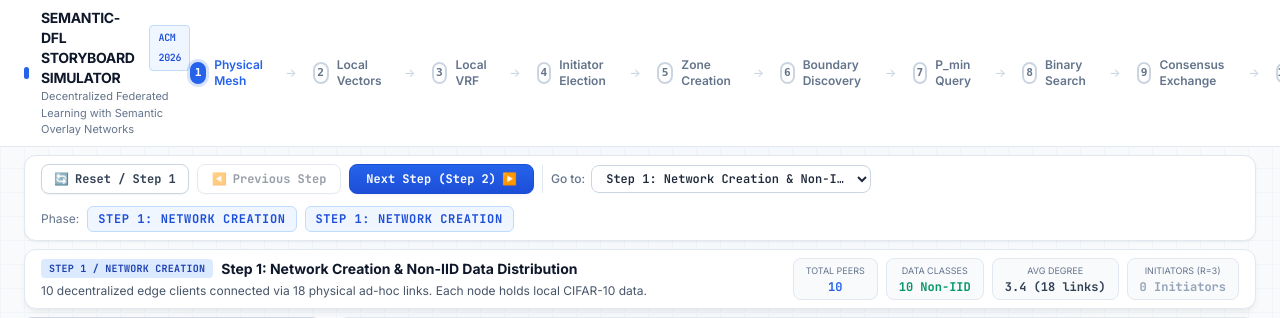
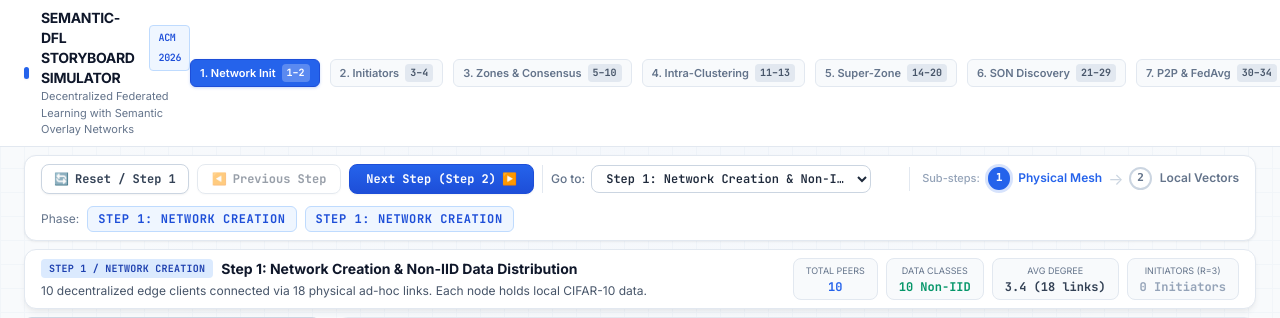
Before and after one commit to khastkhodaei/SemanticVisual, a FastAPI app: page / in a window 1280 px wide. Shown: the top 318 px of the page. Run offline with FastAPI, Linux system fonts and the light colour scheme; some libraries are stand-ins or nearby versions.

Commit message:
feat(navigation): group 34 simulation steps into hierarchical protocol phases (fixes #8)

```diff
--- a/frontend/static/style.css
+++ b/frontend/static/style.css
@@ -685,3 +685,70 @@ body {
   border-color: #3b82f6;
   box-shadow: 0 0 0 2px rgba(59, 130, 246, 0.2);
 }
+
+/* Hierarchical Protocol Phase Navigation Tabs */
+#phaseNav {
+  display: flex;
+  align-items: center;
+  gap: 4px;
+}
+
+.phase-tab {
+  display: inline-flex;
+  align-items: center;
+  gap: 6px;
+  padding: 4px 9px;
+  border-radius: 6px;
+  font-size: 11px;
+  font-weight: 600;
+  color: #64748b;
+  background: #f8fafc;
+  border: 1px solid #e2e8f0;
+  cursor: pointer;
+  transition: all 0.15s ease-in-out;
+  white-space: nowrap;
+}
+
+.phase-tab:hover {
+  background: #eff6ff;
+  color: #1d4ed8;
+  border-color: #bfdbfe;
+}
+
+.phase-tab.active {
+  background: #2563eb;
+  color: #ffffff;
+  border-color: #1d4ed8;
+  box-shadow: 0 1px 3px rgba(37, 99, 235, 0.25);
+}
+
+.phase-tab .phase-badge-pill {
+  font-size: 10px;
+  font-family: var(--font-mono);
+  font-weight: 700;
+  padding: 1px 5px;
+  border-radius: 4px;
+  background: #e2e8f0;
+  color: #475569;
+  transition: all 0.15s ease-in-out;
+}
+
+.phase-tab.active .phase-badge-pill {
+  background: rgba(255, 255, 255, 0.25);
+  color: #ffffff;
+}
+
+/* Sub-step Scrubber within Action Controls */
+.substep-scrubber {
+  transition: all 0.2s ease-in-out;
+}
+
+.phase-substeps {
+  display: flex;
+  align-items: center;
+  gap: 6px;
+}
+
+.phase-substeps.hidden {
+  display: none !important;
+}
--- a/frontend/templates/index.html
+++ b/frontend/templates/index.html
@@ -74,177 +74,36 @@
       </div>
     </div>
 
-    <!-- Stepper Indicator -->
-    <nav aria-label="Step progress" class="hidden md:flex items-center space-x-4 text-xs font-medium">
-      <div id="stepNav1" class="step-item active cursor-pointer" title="Jump to Step 1">
-        <span class="step-bubble">1</span>
-        <span>Physical Mesh</span>
-      </div>
-      <span class="text-slate-300">→</span>
-      <div id="stepNav2" class="step-item cursor-pointer" title="Jump to Step 2">
-        <span class="step-bubble">2</span>
-        <span>Local Vectors</span>
-      </div>
-      <span class="text-slate-300">→</span>
-      <div id="stepNav3" class="step-item cursor-pointer" title="Jump to Step 3">
-        <span class="step-bubble">3</span>
-        <span>Local VRF</span>
-      </div>
-      <span class="text-slate-300">→</span>
-      <div id="stepNav4" class="step-item cursor-pointer" title="Jump to Step 4">
-        <span class="step-bubble">4</span>
-        <span>Initiator Election</span>
-      </div>
-      <span class="text-slate-300">→</span>
-      <div id="stepNav5" class="step-item cursor-pointer" title="Jump to Step 5">
-        <span class="step-bubble">5</span>
-        <span>Zone Creation</span>
-      </div>
-      <span class="text-slate-300">→</span>
-      <div id="stepNav6" class="step-item cursor-pointer" title="Jump to Step 6">
-        <span class="step-bubble">6</span>
-        <span>Boundary Discovery</span>
-      </div>
-      <span class="text-slate-300">→</span>
-      <div id="stepNav7" class="step-item cursor-pointer" title="Jump to Step 7">
-        <span class="step-bubble">7</span>
-        <span>P_min Query</span>
-      </div>
-      <span class="text-slate-300">→</span>
-      <div id="stepNav8" class="step-item cursor-pointer" title="Jump to Step 8">
-        <span class="step-bubble">8</span>
-        <span>Binary Search</span>
-      </div>
-      <span class="text-slate-300">→</span>
-      <div id="stepNav9" class="step-item cursor-pointer" title="Jump to Step 9">
-        <span class="step-bubble">9</span>
-        <span>Consensus Exchange</span>
-      </div>
-      <span class="text-slate-300">→</span>
-      <div id="stepNav10" class="step-item cursor-pointer" title="Jump to Step 10">
-        <span class="step-bubble">10</span>
-        <span>Order Extract</span>
-      </div>
-      <span class="text-slate-300">→</span>
-      <div id="stepNav11" class="step-item cursor-pointer" title="Jump to Step 11">
-        <span class="step-bubble">11</span>
-        <span>Signatures</span>
-      </div>
-      <span class="text-slate-300">→</span>
-      <div id="stepNav12" class="step-item cursor-pointer" title="Jump to Step 12">
-        <span class="step-bubble">12</span>
-        <span>Clustering</span>
-      </div>
-      <span class="text-slate-300">→</span>
-      <div id="stepNav13" class="step-item cursor-pointer" title="Jump to Step 13">
-        <span class="step-bubble">13</span>
-        <span>Exemplars</span>
-      </div>
-      <span class="text-slate-300">→</span>
-      <div id="stepNav14" class="step-item cursor-pointer" title="Jump to Step 14">
-        <span class="step-bubble">14</span>
-        <span>Super-Zone</span>
-      </div>
-      <span class="text-slate-300">→</span>
-      <div id="stepNav15" class="step-item cursor-pointer" title="Jump to Step 15">
-        <span class="step-bubble">15</span>
-        <span>Catalog Query</span>
-      </div>
-      <span class="text-slate-300">→</span>
-      <div id="stepNav16" class="step-item cursor-pointer" title="Jump to Step 16">
-        <span class="step-bubble">16</span>
-        <span>Global Catalog</span>
-      </div>
-      <span class="text-slate-300">→</span>
-      <div id="stepNav17" class="step-item cursor-pointer" title="Jump to Step 17">
-        <span class="step-bubble">17</span>
-        <span>Super-Clusters</span>
-      </div>
-      <span class="text-slate-300">→</span>
-      <div id="stepNav18" class="step-item cursor-pointer" title="Jump to Step 18: Super-Zone Directives Dispatch">
-        <span class="step-bubble">18</span>
-        <span>Super-Zone Directives</span>
-      </div>
-      <span class="text-slate-300">→</span>
-      <div id="stepNav19" class="step-item cursor-pointer" title="Jump to Step 19: Intra-Zone Super-Peer Designation & Exemplar Hierarchical Binding">
-        <span class="step-bubble">19</span>
-        <span>Intra-Zone Bindings</span>
-      </div>
-      <span class="text-slate-300">→</span>
-      <div id="stepNav20" class="step-item cursor-pointer" title="Jump to Step 20: Semantic Overlay Network (SON) Logical Topology Formation">
-        <span class="step-bubble">20</span>
-        <span>Semantic Overlay</span>
-      </div>
-      <span class="text-slate-300">→</span>
-      <div id="stepNav21" class="step-item cursor-pointer" title="Jump to Step 21: Local Model Parameter Pruning & Sparse Weight Extraction (P = 3)">
-        <span class="step-bubble">21</span>
-        <span>Sparse Pruning</span>
-      </div>
-      <span class="text-slate-300">→</span>
-      <div id="stepNav22" class="step-item cursor-pointer" title="Jump to Step 22: Hierarchical Semantic Peer Search & Discovery Query">
-        <span class="step-bubble">22</span>
-        <span>Peer Discovery</span>
-      </div>
-      <span class="text-slate-300">→</span>
-      <div id="stepNav23" class="step-item cursor-pointer" title="Jump to Step 23: Super-Peer Semantic Query Routing to Cluster Exemplars">
-        <span class="step-bubble">23</span>
-        <span>Downward Routing</span>
-      </div>
-      <span class="text-slate-300">→</span>
-      <div id="stepNav24" class="step-item cursor-pointer" title="Jump to Step 24: Cluster Exemplar Forwarding to Leaf Members (Tier 2 -> Tier 1)">
-        <span class="step-bubble">24</span>
-        <span>Leaf Dispatch</span>
-      </div>
-      <span class="text-slate-300">→</span>
-      <div id="stepNav25" class="step-item cursor-pointer" title="Jump to Step 25: Local Semantic Cosine Similarity Evaluation">
-        <span class="step-bubble">25</span>
-        <span>Cosine Sim</span>
-      </div>
-      <span class="text-slate-300">→</span>
-      <div id="stepNav26" class="step-item cursor-pointer" title="Jump to Step 26: Upward Similarity Score Reporting to Cluster Exemplars">
-        <span class="step-bubble">26</span>
-        <span>Score Reporting</span>
-      </div>
-      <span class="text-slate-300">→</span>
-      <div id="stepNav27" class="step-item cursor-pointer" title="Jump to Step 27: Exemplar Similarity Ranking & Upward Dispatch to Super-Peers">
-        <span class="step-bubble">27</span>
-        <span>Rank Dispatch</span>
-      </div>
-      <span class="text-slate-300">→</span>
-      <div id="stepNav28" class="step-item cursor-pointer" title="Jump to Step 28: Global Super-Peer Cross-Cluster Similarity Consolidation">
-        <span class="step-bubble">28</span>
-        <span>Consolidation</span>
-      </div>
-      <span class="text-slate-300">→</span>
-      <div id="stepNav29" class="step-item cursor-pointer" title="Jump to Step 29: Top-K Partner Match Delivery to Requesting Clients (K = 2)">
-        <span class="step-bubble">29</span>
-        <span>Top-K Delivery</span>
-      </div>
-      <span class="text-slate-300">→</span>
-      <div id="stepNav30" class="step-item cursor-pointer" title="Jump to Step 30: Pull-Based P2P Model Request Dispatch (REQ_MODEL_WEIGHTS)">
-        <span class="step-bubble">30</span>
-        <span>Model Request</span>
-      </div>
-      <span class="text-slate-300">→</span>
-      <div id="stepNav31" class="step-item cursor-pointer" title="Jump to Step 31: Sparse Parameter Delivery & Local Buffer Ingestion (REP_MODEL_WEIGHTS)">
-        <span class="step-bubble">31</span>
-        <span>Buffer Ingest</span>
-      </div>
-      <span class="text-slate-300">→</span>
-      <div id="stepNav32" class="step-item cursor-pointer" title="Jump to Step 32: Reference Model Construction & Similarity Weight Alignment">
-        <span class="step-bubble">32</span>
-        <span>Ref Model</span>
-      </div>
-      <span class="text-slate-300">→</span>
-      <div id="stepNav33" class="step-item cursor-pointer" title="Jump to Step 33: Local Model Aggregation (FedAvg) & Convergence Commitment">
-        <span class="step-bubble">33</span>
-        <span>FedAvg</span>
-      </div>
-      <span class="text-slate-300">→</span>
-      <div id="stepNav34" class="step-item cursor-pointer" title="Jump to Step 34: Round 1 Finalization, System Benchmarks & Next-Epoch Transition">
-        <span class="step-bubble">34</span>
-        <span>Audit / Final</span>
-      </div>
+    <!-- Top-Level Protocol Phases (7 Phases) -->
+    <nav id="phaseNav" aria-label="Protocol phases" class="hidden md:flex items-center space-x-1.5 text-xs font-medium">
+      <button id="phaseTab1" class="phase-tab active" data-phase="1" title="Phase 1: Network Initialization (Steps 1–2)">
+        <span class="phase-label">1. Network Init</span>
+        <span class="phase-badge-pill">1–2</span>
+      </button>
+      <button id="phaseTab2" class="phase-tab" data-phase="2" title="Phase 2: Initiator Selection (Steps 3–4)">
+        <span class="phase-label">2. Initiators</span>
+        <span class="phase-badge-pill">3–4</span>
+      </button>
+      <button id="phaseTab3" class="phase-tab" data-phase="3" title="Phase 3: Zone Formation & Parameter Consensus (Steps 5–10)">
+        <span class="phase-label">3. Zones & Consensus</span>
+        <span class="phase-badge-pill">5–10</span>
+      </button>
+      <button id="phaseTab4" class="phase-tab" data-phase="4" title="Phase 4: Intra-Zone Clustering (Steps 11–13)">
+        <span class="phase-label">4. Intra-Clustering</span>
+        <span class="phase-badge-pill">11–13</span>
+      </button>
+      <button id="phaseTab5" class="phase-tab" data-phase="5" title="Phase 5: Super-Zone Formation (Steps 14–20)">
+        <span class="phase-label">5. Super-Zone</span>
+        <span class="phase-badge-pill">14–20</span>
+      </button>
+      <button id="phaseTab6" class="phase-tab" data-phase="6" title="Phase 6: Search & Discovery in SON (Steps 21–29)">
+        <span class="phase-label">6. SON Discovery</span>
+        <span class="phase-badge-pill">21–29</span>
+      </button>
+      <button id="phaseTab7" class="phase-tab" data-phase="7" title="Phase 7: P2P Model Exchange & Federated Aggregation (Steps 30–34)">
+        <span class="phase-label">7. P2P & FedAvg</span>
+        <span class="phase-badge-pill">30–34</span>
+      </button>
     </nav>
 
     <!-- Session Badge -->
@@ -279,6 +138,86 @@
           <select id="stepJumpSelect" class="step-jump-dropdown text-xs font-mono font-semibold bg-white border border-slate-300 rounded-lg px-2.5 py-1 text-slate-800 focus:outline-none focus:ring-2 focus:ring-blue-500 shadow-2xs cursor-pointer" title="Directly jump to any step">
             <!-- Dynamically populated from Step 1 to TOTAL_STEPS -->
           </select>
+        </div>
+      </div>
+
+      <!-- Sub-Step Scrubber nested under active Phase -->
+      <div id="subStepScrubber" class="substep-scrubber hidden lg:flex items-center gap-2 border-l border-slate-200 pl-3">
+        <span class="text-[11px] font-sans text-slate-400 font-medium">Sub-steps:</span>
+        <div id="phaseSubSteps1" class="phase-substeps flex items-center gap-1.5">
+          <div id="stepNav1" class="step-item active cursor-pointer" title="Jump to Step 1: Network Creation"><span class="step-bubble">1</span><span>Physical Mesh</span></div>
+          <span class="text-slate-300">→</span>
+          <div id="stepNav2" class="step-item cursor-pointer" title="Jump to Step 2: Local Vectors"><span class="step-bubble">2</span><span>Local Vectors</span></div>
+        </div>
+        <div id="phaseSubSteps2" class="phase-substeps hidden items-center gap-1.5">
+          <div id="stepNav3" class="step-item cursor-pointer" title="Jump to Step 3: Local VRF"><span class="step-bubble">3</span><span>Local VRF</span></div>
+          <span class="text-slate-300">→</span>
+          <div id="stepNav4" class="step-item cursor-pointer" title="Jump to Step 4: Initiator Election"><span class="step-bubble">4</span><span>Initiator Election</span></div>
+        </div>
+        <div id="phaseSubSteps3" class="phase-substeps hidden items-center gap-1.5">
+          <div id="stepNav5" class="step-item cursor-pointer" title="Jump to Step 5: Zone Creation"><span class="step-bubble">5</span><span>Zone PROBE</span></div>
+          <span class="text-slate-300">→</span>
+          <div id="stepNav6" class="step-item cursor-pointer" title="Jump to Step 6: Boundary Discovery"><span class="step-bubble">6</span><span>Boundary Discovery</span></div>
+          <span class="text-slate-300">→</span>
+          <div id="stepNav7" class="step-item cursor-pointer" title="Jump to Step 7: P_min Query"><span class="step-bubble">7</span><span>P_min Query</span></div>
+          <span class="text-slate-300">→</span>
+          <div id="stepNav8" class="step-item cursor-pointer" title="Jump to Step 8: Binary Search"><span class="step-bubble">8</span><span>Binary Search</span></div>
+          <span class="text-slate-300">→</span>
+          <div id="stepNav9" class="step-item cursor-pointer" title="Jump to Step 9: Quantile Consensus"><span class="step-bubble">9</span><span>Consensus</span></div>
+          <span class="text-slate-300">→</span>
+          <div id="stepNav10" class="step-item cursor-pointer" title="Jump to Step 10: ORDER_EXTRACT"><span class="step-bubble">10</span><span>Extract (P=3)</span></div>
+        </div>
+        <div id="phaseSubSteps4" class="phase-substeps hidden items-center gap-1.5">
+          <div id="stepNav11" class="step-item cursor-pointer" title="Jump to Step 11: Top-P Signatures"><span class="step-bubble">11</span><span>Signatures</span></div>
+          <span class="text-slate-300">→</span>
+          <div id="stepNav12" class="step-item cursor-pointer" title="Jump to Step 12: AP Clustering"><span class="step-bubble">12</span><span>AP Clustering</span></div>
+          <span class="text-slate-300">→</span>
+          <div id="stepNav13" class="step-item cursor-pointer" title="Jump to Step 13: Exemplar Assignment"><span class="step-bubble">13</span><span>Exemplars</span></div>
+        </div>
+        <div id="phaseSubSteps5" class="phase-substeps hidden items-center gap-1.5">
+          <div id="stepNav14" class="step-item cursor-pointer" title="Jump to Step 14: Top-Level Initiator Election"><span class="step-bubble">14</span><span>Super-Zone</span></div>
+          <span class="text-slate-300">→</span>
+          <div id="stepNav15" class="step-item cursor-pointer" title="Jump to Step 15: Catalog Query Dispatch"><span class="step-bubble">15</span><span>Catalog Query</span></div>
+          <span class="text-slate-300">→</span>
+          <div id="stepNav16" class="step-item cursor-pointer" title="Jump to Step 16: Zone Catalog Response"><span class="step-bubble">16</span><span>Catalog Response</span></div>
+          <span class="text-slate-300">→</span>
+          <div id="stepNav17" class="step-item cursor-pointer" title="Jump to Step 17: Super-Cluster Formation"><span class="step-bubble">17</span><span>Super-Clusters</span></div>
+          <span class="text-slate-300">→</span>
+          <div id="stepNav18" class="step-item cursor-pointer" title="Jump to Step 18: Super-Zone Directives"><span class="step-bubble">18</span><span>Directives</span></div>
+          <span class="text-slate-300">→</span>
+          <div id="stepNav19" class="step-item cursor-pointer" title="Jump to Step 19: Super-Peer Binding"><span class="step-bubble">19</span><span>Super-Peer</span></div>
+          <span class="text-slate-300">→</span>
+          <div id="stepNav20" class="step-item cursor-pointer" title="Jump to Step 20: SON Dual-View"><span class="step-bubble">20</span><span>SON Dual-View</span></div>
+        </div>
+        <div id="phaseSubSteps6" class="phase-substeps hidden items-center gap-1.5">
+          <div id="stepNav21" class="step-item cursor-pointer" title="Jump to Step 21: Sparsification"><span class="step-bubble">21</span><span>Sparsify</span></div>
+          <span class="text-slate-300">→</span>
+          <div id="stepNav22" class="step-item cursor-pointer" title="Jump to Step 22: Hierarchical Query"><span class="step-bubble">22</span><span>Query Prop</span></div>
+          <span class="text-slate-300">→</span>
+          <div id="stepNav23" class="step-item cursor-pointer" title="Jump to Step 23: Super-Peer Routing"><span class="step-bubble">23</span><span>Routing</span></div>
+          <span class="text-slate-300">→</span>
+          <div id="stepNav24" class="step-item cursor-pointer" title="Jump to Step 24: Exemplar Forwarding"><span class="step-bubble">24</span><span>Leaf Forward</span></div>
+          <span class="text-slate-300">→</span>
+          <div id="stepNav25" class="step-item cursor-pointer" title="Jump to Step 25: Cosine Similarity"><span class="step-bubble">25</span><span>Cosine Sim</span></div>
+          <span class="text-slate-300">→</span>
+          <div id="stepNav26" class="step-item cursor-pointer" title="Jump to Step 26: Upward Similarity Score Reporting"><span class="step-bubble">26</span><span>Score Report</span></div>
+          <span class="text-slate-300">→</span>
+          <div id="stepNav27" class="step-item cursor-pointer" title="Jump to Step 27: Exemplar Ranking"><span class="step-bubble">27</span><span>Candidate Rank</span></div>
+          <span class="text-slate-300">→</span>
+          <div id="stepNav28" class="step-item cursor-pointer" title="Jump to Step 28: Global Super-Peer Cross-Cluster Similarity Consolidation"><span class="step-bubble">28</span><span>Consolidation</span></div>
+          <span class="text-slate-300">→</span>
+          <div id="stepNav29" class="step-item cursor-pointer" title="Jump to Step 29: Top-K Partner Match Delivery"><span class="step-bubble">29</span><span>Match Delivery</span></div>
+        </div>
+        <div id="phaseSubSteps7" class="phase-substeps hidden items-center gap-1.5">
+          <div id="stepNav30" class="step-item cursor-pointer" title="Jump to Step 30: Model Request Dispatch"><span class="step-bubble">30</span><span>Model Req</span></div>
+          <span class="text-slate-300">→</span>
+          <div id="stepNav31" class="step-item cursor-pointer" title="Jump to Step 31: Sparse Parameter Ingestion"><span class="step-bubble">31</span><span>Sparse Buffer</span></div>
+          <span class="text-slate-300">→</span>
+          <div id="stepNav32" class="step-item cursor-pointer" title="Jump to Step 32: Reference Model Construction"><span class="step-bubble">32</span><span>Ref Model</span></div>
+          <span class="text-slate-300">→</span>
+          <div id="stepNav33" class="step-item cursor-pointer" title="Jump to Step 33: FedAvg Convergence Commitment"><span class="step-bubble">33</span><span>FedAvg</span></div>
+          <span class="text-slate-300">→</span>
+          <div id="stepNav34" class="step-item cursor-pointer" title="Jump to Step 34: Round 1 Finalization & Benchmarks"><span class="step-bubble">34</span><span>Benchmarks</span></div>
         </div>
       </div>
 
```
Also changed, not shown: frontend/static/index.html (+110 -171 lines), tests/test_ui_rendering.py (+17 -0 lines), frontend/static/app.js.
